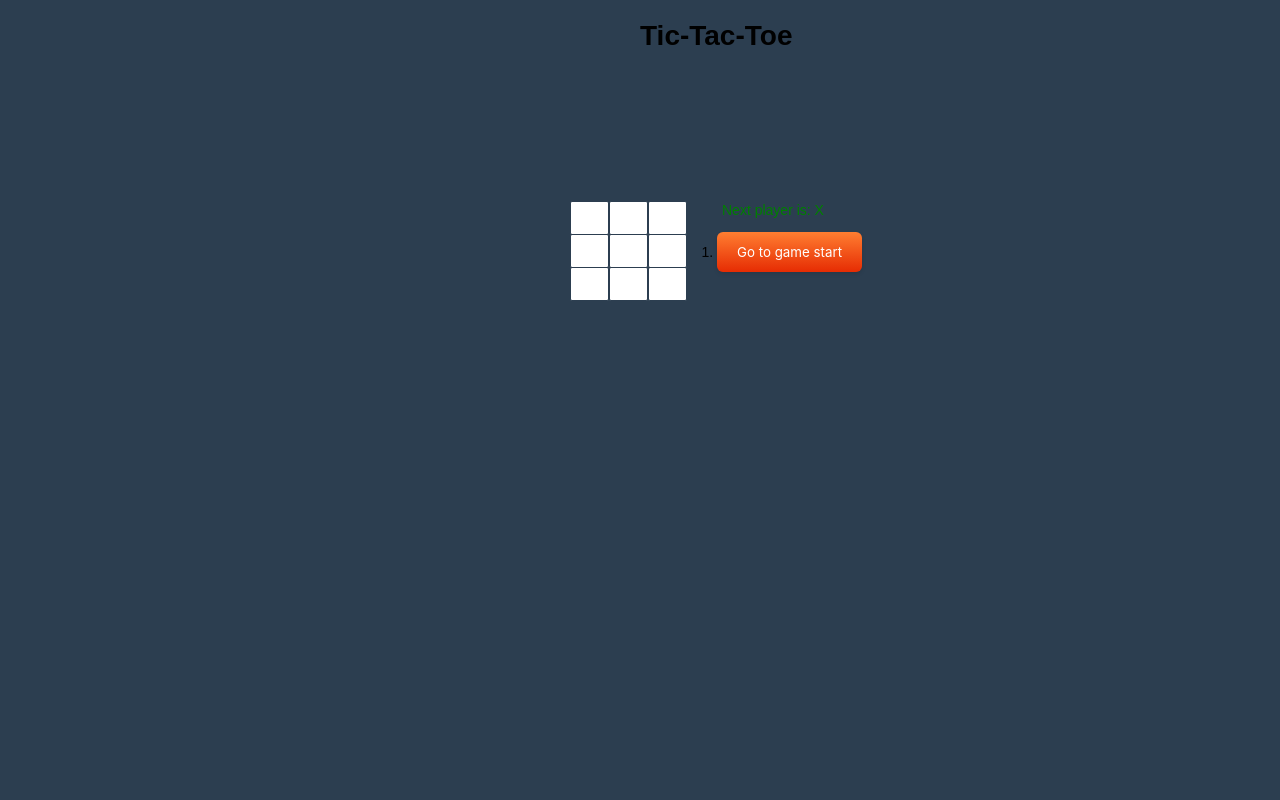
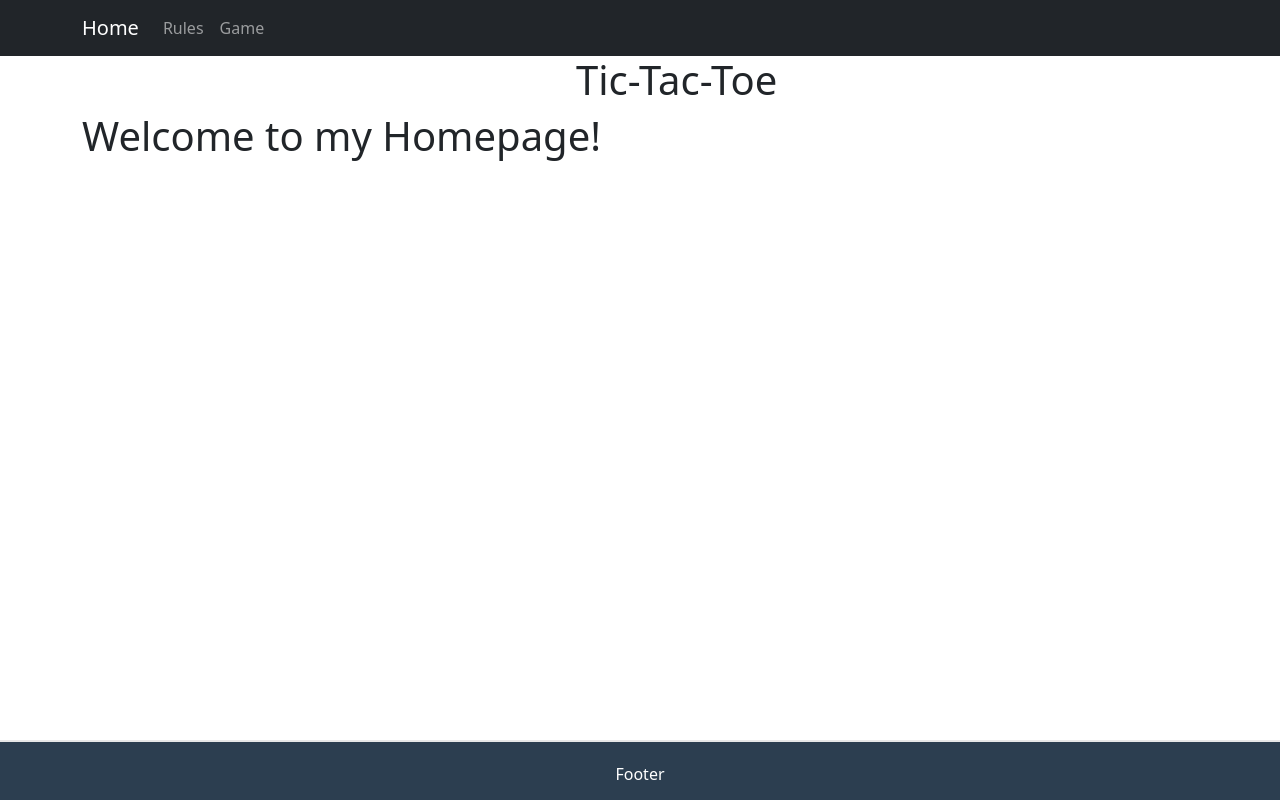
Before and after one commit to jorolank/react-tutorial-typescript, a React (Create React App) app: page / in a window 1280 px wide. Built offline with nearby package versions, Linux system fonts and the light colour scheme.

Commit message:
added: pages

```diff
--- a/package.json
+++ b/package.json
@@ -10,8 +10,11 @@
     "@types/node": "^16.11.47",
     "@types/react": "^18.0.17",
     "@types/react-dom": "^18.0.6",
+    "bootstrap": "^5.2.0",
     "react": "^18.2.0",
+    "react-bootstrap": "^2.5.0",
     "react-dom": "^18.2.0",
+    "react-router-dom": "^6.3.0",
     "react-scripts": "5.0.1",
     "react-toastify": "^9.0.8",
     "typescript": "^4.7.4",
--- a/src/App.css
+++ b/src/App.css
@@ -1,3 +1,3 @@
-.header-name{
-  margin-left: 50%;
+.header-name {
+  margin-left: 45%;
 }
--- a/src/App.tsx
+++ b/src/App.tsx
@@ -1,12 +1,26 @@
 import React from 'react';
 import {Game} from "./Components/index";
 import "./App.css"
+import ColorSchemesExample from "./Pages/Navbar";
+import Footer from "./Pages/Footer";
+import {BrowserRouter, Route, Routes} from "react-router-dom";
+import Rules from "./Pages/Rules/rules";
+import HomePage from "./Pages/Home/home";
+
 function App() {
-  return (
-      <div>
-        <h1 className="header-name">Tic-Tac-Toe</h1>
-        <Game/>
-      </div>
-  );
+    return (
+        <BrowserRouter>
+            <div className="parent-div">
+                <ColorSchemesExample/>
+                <h1 className="header-name">Tic-Tac-Toe</h1>
+                <Routes>
+                    <Route path="/" element={<HomePage/>}></Route>
+                    <Route path="/game" element={<Game/>}></Route>
+                    <Route path="/rules" element={<Rules/>}></Route>
+                </Routes>
+                <Footer/>
+            </div>
+        </BrowserRouter>
+    );
 }
 export default App;
--- /dev/null
+++ b/src/Pages/Footer/footer.css
@@ -0,0 +1,12 @@
+.page-footer {
+    background-color: #2c3e50;
+    border-top: 2px solid #E7E7E7;
+    text-align: center;
+    padding: 20px;
+    position: fixed;
+    left: 0;
+    bottom: 0;
+    height: 60px;
+    width: 100%;
+    color: white;
+}
--- /dev/null
+++ b/src/Pages/Footer/index.tsx
@@ -0,0 +1,12 @@
+import React from "react"
+import "./footer.css"
+
+const Footer = () => {
+    return(
+        <footer>
+            <div className="page-footer">Footer</div>
+        </footer>
+    )
+}
+
+export default Footer
--- /dev/null
+++ b/src/Pages/Home/home.tsx
@@ -0,0 +1,10 @@
+import React from "react"
+
+const HomePage = () => {
+    return (
+        <div className="container">
+            <h1>Welcome to my Homepage!</h1>
+        </div>
+    )
+}
+export default HomePage
--- /dev/null
+++ b/src/Pages/Navbar/index.tsx
@@ -0,0 +1,26 @@
+import Container from 'react-bootstrap/Container';
+import Nav from 'react-bootstrap/Nav';
+import Navbar from 'react-bootstrap/Navbar';
+import {Link} from "react-router-dom";
+
+function ColorSchemesExample() {
+    return (
+        <>
+            <Navbar bg="dark" variant="dark">
+                <Container>
+                    <Link className="navbar-brand" to={"/"}>Home</Link>
+                    <Nav className="me-auto">
+                        <Nav>
+                            <Link to="/rules" className="nav-link">Rules</Link>
+                        </Nav>
+                        <Nav>
+                            <Link to="/game" className="nav-link">Game</Link>
+                        </Nav>
+                    </Nav>
+                </Container>
+            </Navbar>
+        </>
+    );
+}
+
+export default ColorSchemesExample;
--- /dev/null
+++ b/src/Pages/Rules/rules.tsx
@@ -0,0 +1,21 @@
+import React from "react";
+
+const Rules = () => {
+    return (
+        <div className="container">
+            <h1>Rules for Tic-Tac-Toe</h1>
+            <p>
+                1. The game is played on a grid that's 3 squares by 3 squares.
+
+                2. You are X, your friend (or the computer in this case) is O. Players take turns putting their marks in
+                empty squares.
+
+                3. The first player to get 3 of her marks in a row (up, down, across, or diagonally) is the winner.
+
+                4. When all 9 squares are full, the game is over. If no player has 3 marks in a row, the game ends in a
+                tie.
+            </p>
+        </div>
+    )
+}
+export default Rules
--- a/src/Pages/footer.tsx
+++ /dev/null
@@ -1,5 +0,0 @@
-import React from "react"
-
-    const Footer = () => {}
-
-export default Footer
--- a/src/index.tsx
+++ b/src/index.tsx
@@ -3,6 +3,7 @@ import ReactDOM from 'react-dom/client';
 import './index.css';
 import App from './App';
 import reportWebVitals from './reportWebVitals';
+import 'bootstrap/dist/css/bootstrap.min.css';
 
 const root = ReactDOM.createRoot(
   document.getElementById('root') as HTMLElement
```
Also changed, not shown: 2 other files (tests, documents, lock files or other folders).
